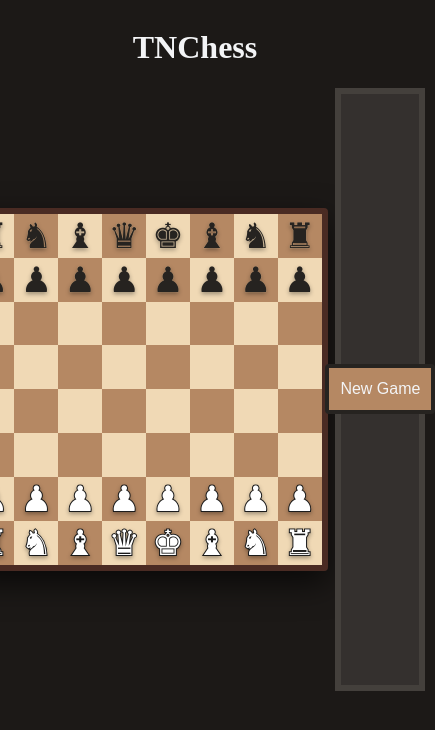
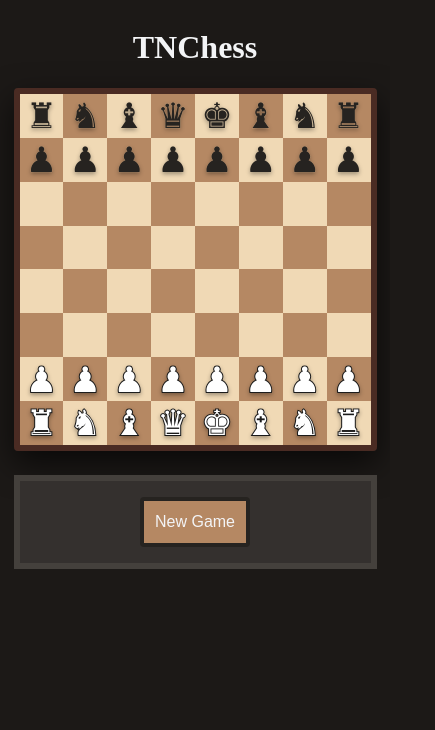
Before and after one commit to tyleruploads/tnchess, a plain HTML site: page index.html in a window 390 px wide. Shown: the whole page, 435 px wide, since content can reach past the window. Drawn offline with Linux system fonts and the light colour scheme.

Commit message:
Add media query to improve mobile styling

```diff
--- a/styles/index.css
+++ b/styles/index.css
@@ -126,3 +126,17 @@ h1 {
   -webkit-text-stroke: 0.5px rgba(240, 217, 181, 0.4);
   filter: drop-shadow(0 2px 2px rgba(0, 0, 0, 0.35));
 }
+
+@media (max-width: 768px) {
+  .horizontal-align {
+    flex-direction: column;
+    width: 100%;
+  }
+
+  #rightPanel {
+    width: min(90vw, 600px);
+    height: auto;
+    padding: 16px 0;
+    margin-top: 16px;
+  }
+}
```
